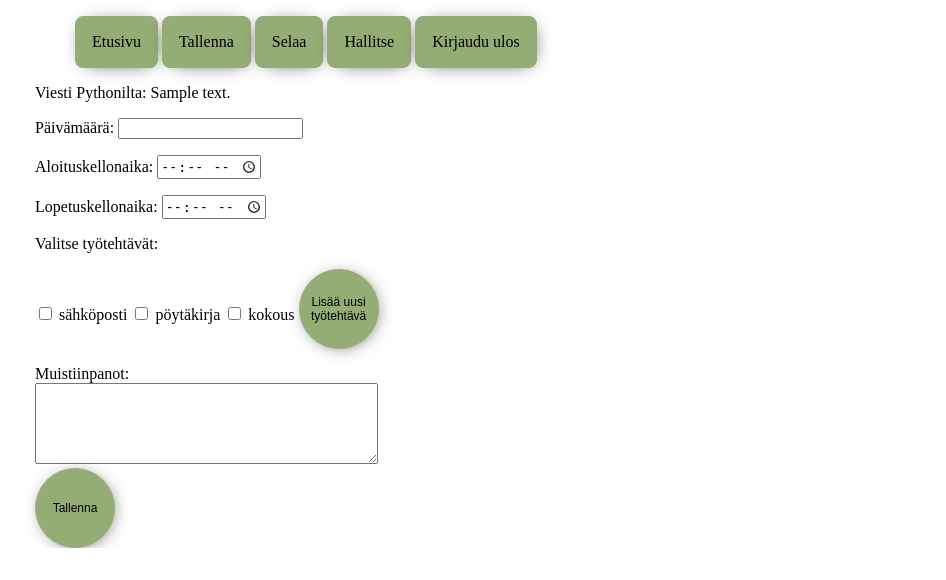
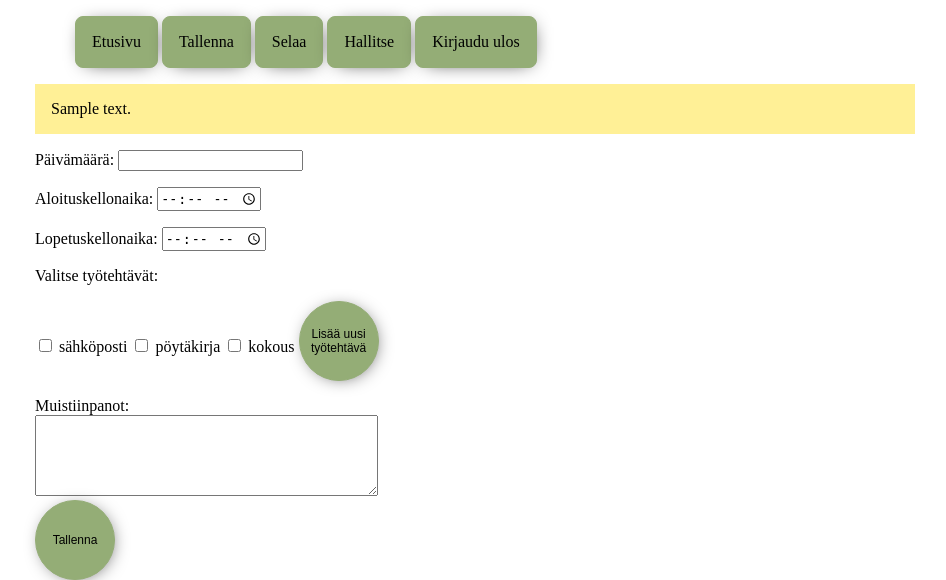
Before and after one commit to veelupu/tyoaikakirjanpito, a Flask app: template templates/record.html in a window 1280 px wide. Shown: the part 375-955 px from the top of the page, without its empty margins (165-1111 px from the left). Before the commit the page ends 923 px from the top, so only its background shows below. Run offline with Flask 2, Linux system fonts and the light colour scheme; the template is opened without the code that fills it: most values are stand-ins (such as "Sample title", 1, 10 or a date in 2020); some libraries are stand-ins or nearby versions.

Commit message:
Add condition for error message

```diff
--- a/templates/record.html
+++ b/templates/record.html
@@ -7,7 +7,11 @@
 </head>
 <body>
 	{% block content %}
-	Viesti Pythonilta: {{ message }}
+	{% if message %}
+	<div class="error-message">
+		{{ message }}
+	</div>
+	{% endif %}
 	<form action="/add-entry" method="POST">
 		<p>Päivämäärä: <input type="text" name="datepicker" id="datepicker"></p>
 		<p>Aloituskellonaika: <input type="time" name="time-beg"></p>
```
